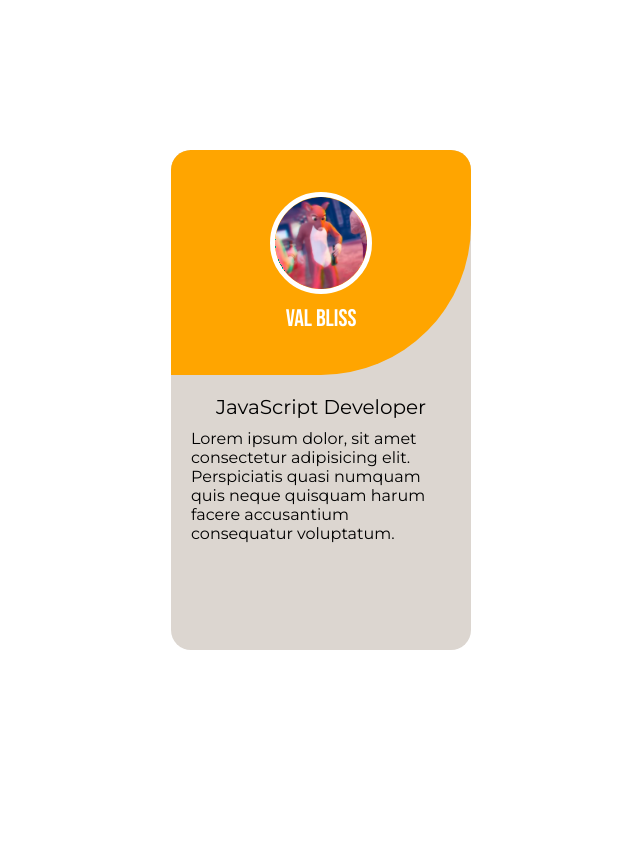
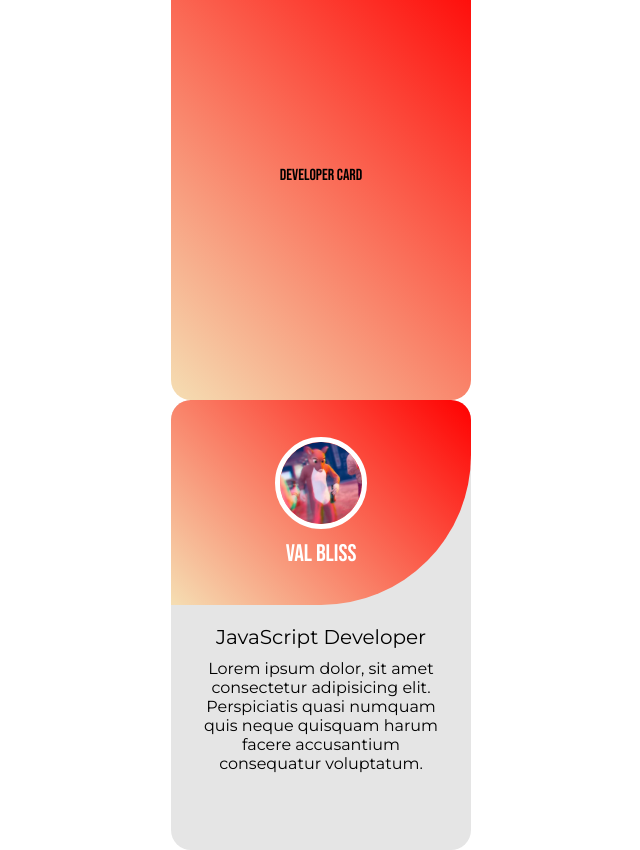
Before and after one commit to voffee/Developer-Skills-Card, a plain HTML site: page index.html in a window 1280 px wide. Shown: the whole page, without its empty margins (319-959 px from the left). Before the commit the page ends 800 px from the top, so only its background shows below. Drawn offline with Linux system fonts and the light colour scheme.

Commit message:
Coloring complete

```diff
--- a/css/style.css
+++ b/css/style.css
@@ -29,23 +29,24 @@ body {
 }
 
 .card-face {
-    background-color: red;
-    height: 500px;
+    background: linear-gradient(45deg, wheat, red);
+    height: 450px;
     width: 300px;
     display: flex;
     flex-direction: column;
     align-items: center;
     justify-content: center;
-    display: none;
+    border-radius: 20px;
+    /* display: none; */
 }
 
 .card-face-reverse {
-    height: 500px;
+    height: 450px;
     width: 300px;
     display: flex;
     flex-direction: column;
     align-items: center;
-    background-color: #DCD6D0;
+    background-color: #e5e5e5;
     border-radius: 20px;
     /* display: none; */
 }
@@ -55,8 +56,8 @@ body {
     flex-direction: column;
     align-items: center;
     justify-content: center;
-    background-color: orange;
-    height: 225px;
+    background: linear-gradient(45deg, wheat, red);
+    height: 205px;
     width: 300px;
     /* top-left | top-right | bottom-right | bottom-left  */
     border-radius: 20px 20px 150px 0px;
@@ -81,7 +82,7 @@ body {
     font-size: 20px;
 }
 .value-portion p:nth-child(2) {
-    /* text-align: center; */
+    text-align: center;
 }
 
 .profile-photo {
```
